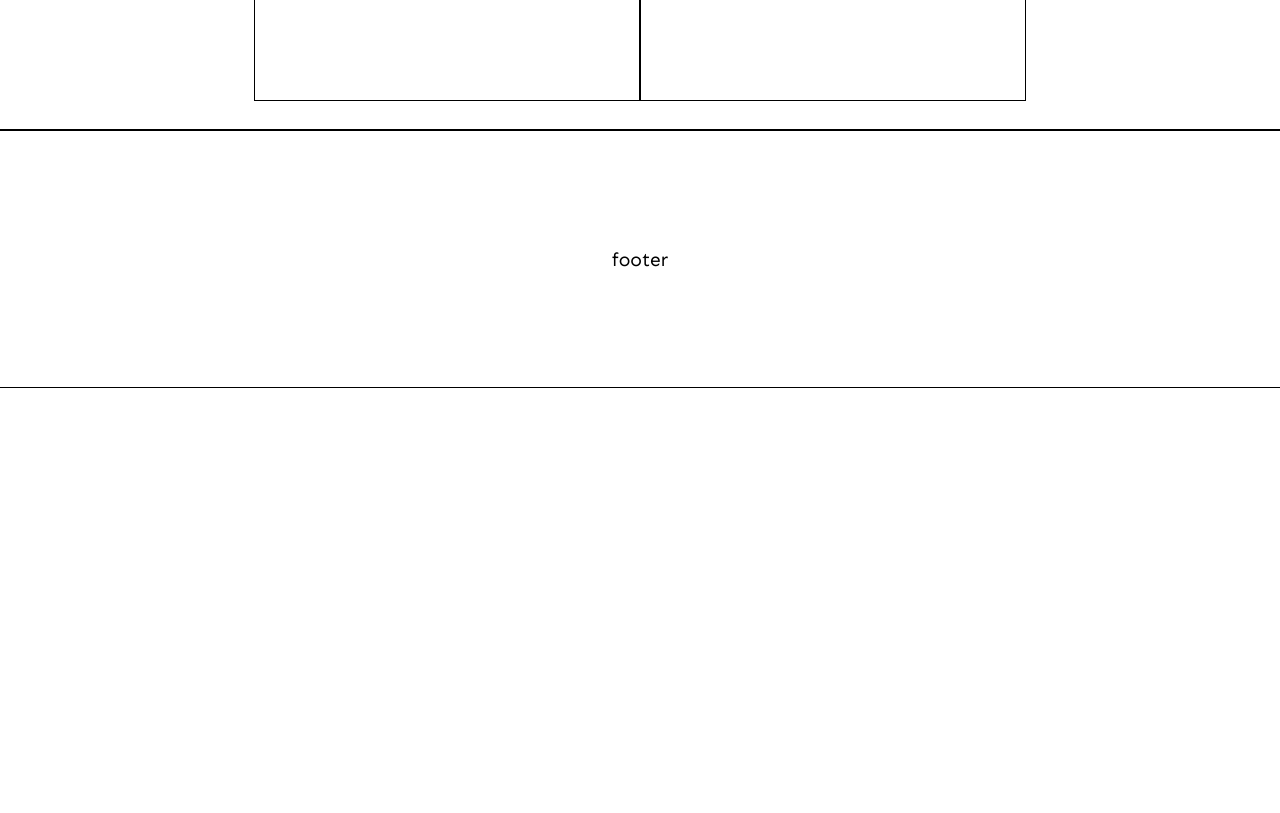
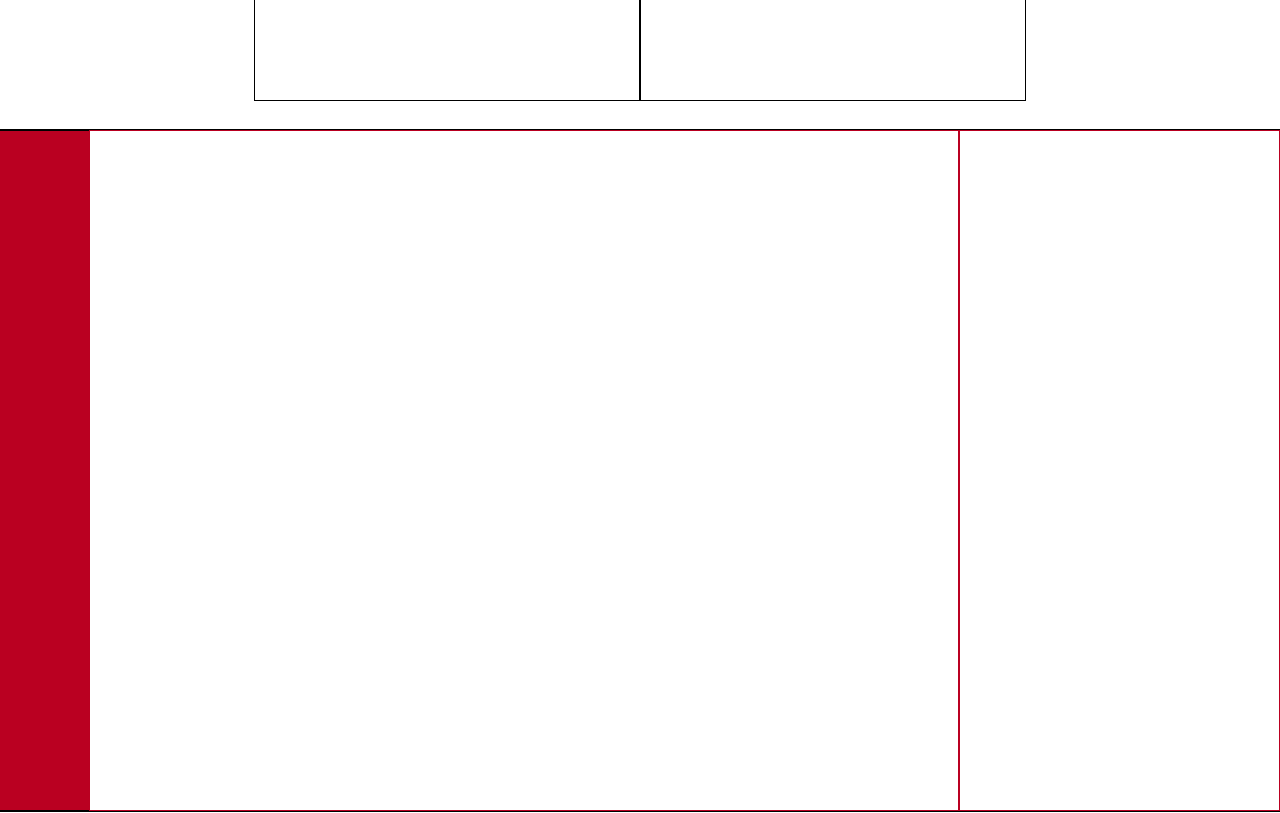
Before and after one commit to MokuaEnock/Kupid-frontend, a React (Create React App) app: page / in a window 1280 px wide. Shown: the part 1120-1933 px from the top of the page. Before the commit the page ends 1508 px from the top, so only its background shows below. Built offline with nearby package versions, Linux system fonts and the light colour scheme.

Commit message:
create skeleton for userform section

```diff
--- a/src/App.css
+++ b/src/App.css
@@ -122,15 +122,53 @@ main>* {
     width: 30%;
     height: 90%;
     border: thin solid black;
+    display: flex;
+    flex-direction: column;
+    justify-content: center;
+    align-items: center;
 }
 
-#signup {}
+#signup {
+    font-size: 1.7vw;
+}
 
-#login {}
+#login {
+    font-size: 1.7vw;
+}
 
+/* Aside ================================================================ */
+
+aside {
+    width: 7vw;
+    height: 100%;
+    background-color: #BA0021;
+}
+
+/* userForm ============================================================== */
+
+#userForm {
+    width: 100%;
+    height: 53vw;
+    display: flex;
+    flex-direction: row;
+    justify-content: center;
+    align-items: center;
+
+}
+
+#userForm>form {
+    width: 68vw;
+    height: 100%;
+    border: thin solid #BA0021;
+}
+
+#userForm>div {
+    width: 25vw;
+    height: 100%;
+    border: thin solid #BA0021;
+}
 
 /* footer ====================================================================== */
-
 
 footer {
     width: 100%;
--- /dev/null
+++ b/src/components/Pages/User/aside.js
@@ -0,0 +1,3 @@
+export default function Aside() {
+  return <aside></aside>;
+}
--- a/src/components/Pages/form/form.js
+++ b/src/components/Pages/form/form.js
@@ -0,0 +1,11 @@
+import Aside from "../User/aside";
+
+export default function Form() {
+  return (
+    <section id="userForm">
+      <Aside />
+      <form></form>
+      <div></div>
+    </section>
+  );
+}
--- a/src/components/main.js
+++ b/src/components/main.js
@@ -1,11 +1,13 @@
 import Landing from "./Pages/landing/landing";
 import Login from "./Pages/Login/login";
+import Form from "./Pages/form/form";
 
 export default function Main() {
   return (
     <>
       <Landing />
       <Login />
+      <Form />
     </>
   );
 }
```
